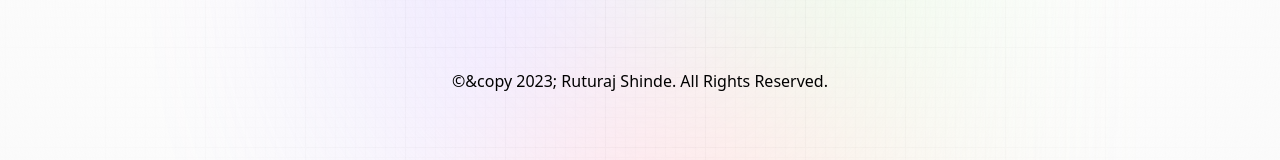
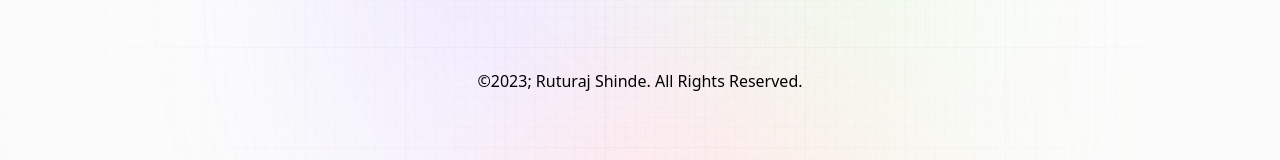
Before and after one commit to Sparky0408/AI-Article-Summarizer-App, a React (Vite) app: page / in a window 1280 px wide. Shown: the part 458-618 px from the top of the page. Built offline with nearby package versions, Linux system fonts and the light colour scheme; no server answers; a web font is replaced by a local one.

Commit message:
Update Footer.jsx

```diff
--- a/src/components/Footer.jsx
+++ b/src/components/Footer.jsx
@@ -6,7 +6,7 @@ const Footer = () => {
   return (
     <footer>
       <div className="footer-content">
-        <p>©{<span>&copy {new Date().getFullYear()}; Ruturaj Shinde. All Rights Reserved.</span>}</p>
+        <p>©{<span>{new Date().getFullYear()}; Ruturaj Shinde. All Rights Reserved.</span>}</p>
       </div>
     </footer>
   );
```
